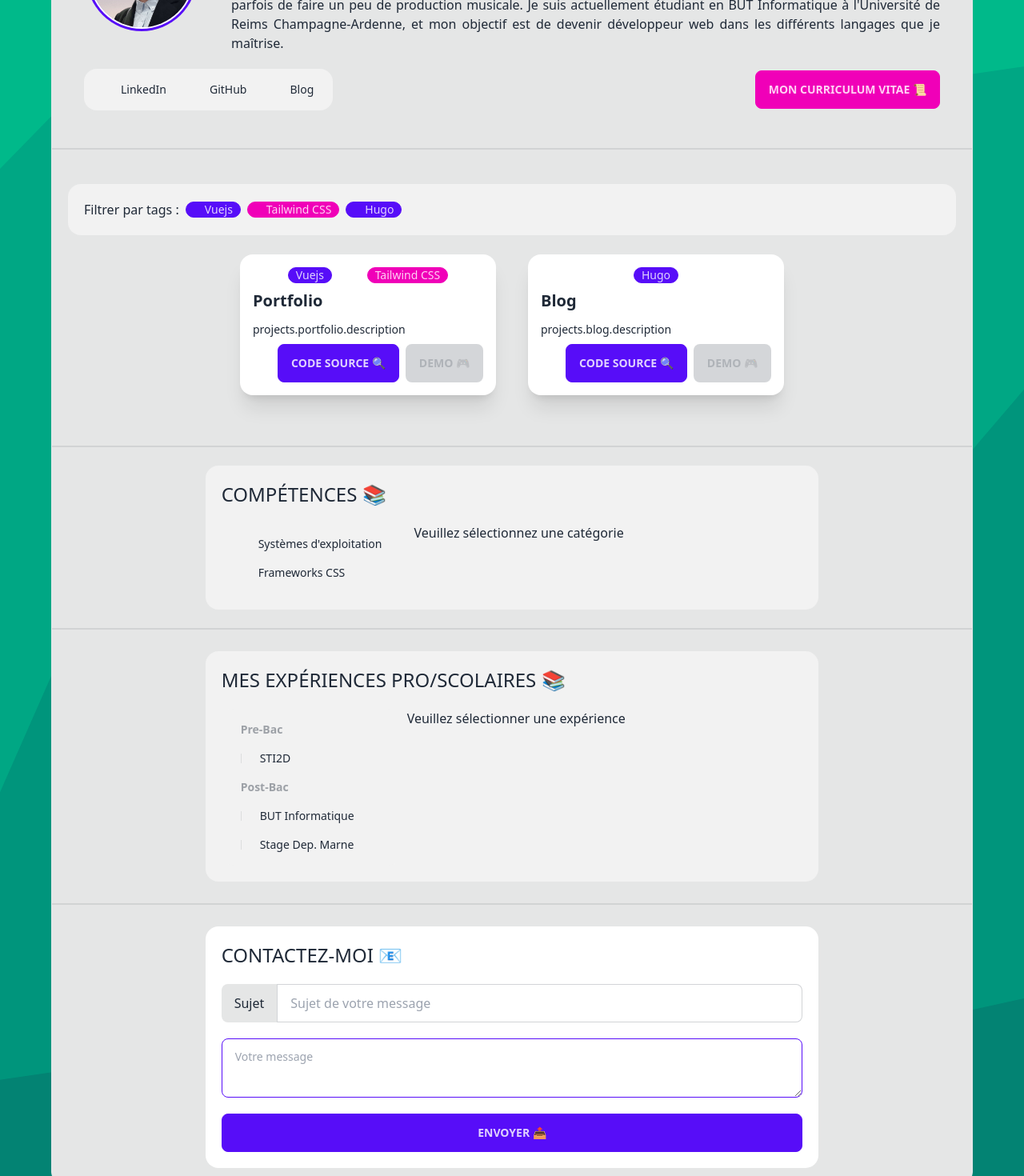
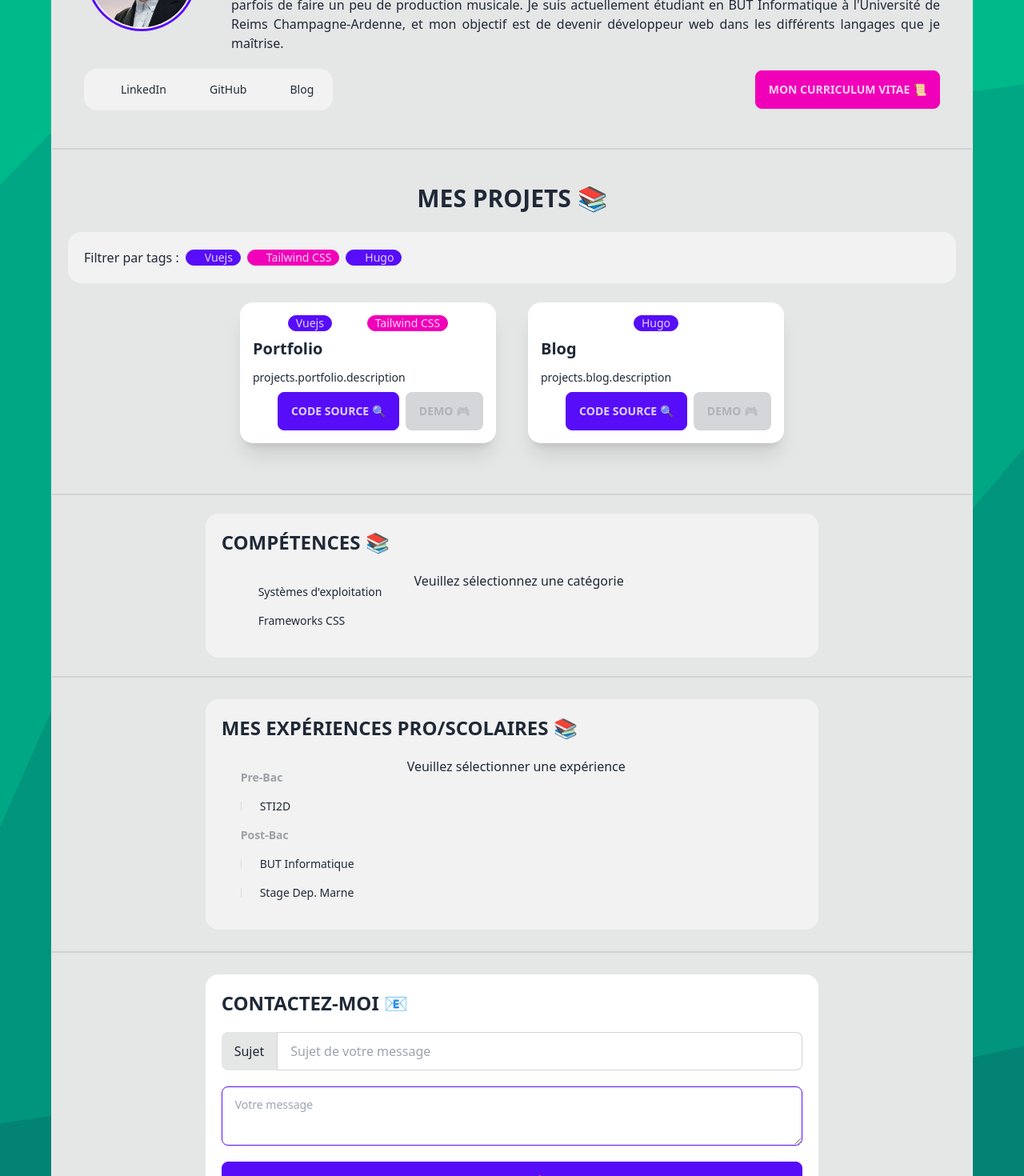
Before and after one commit to C4NX/udyczdev-vue, a Vue app: page / in a window 1280 px wide. Shown: the part 465-1935 px from the top of the page at 80% size. Built offline with nearby package versions, Linux system fonts and the light colour scheme; some icons are missing.

Commit message:
fix: title font and watch for projects

```diff
--- a/src/components/UContactForm.vue
+++ b/src/components/UContactForm.vue
@@ -1,7 +1,7 @@
 <template>
   <dialog class="modal modal-bottom sm:modal-middle" ref="modalElement">
     <form method="dialog" class="modal-box">
-      <h3 class="font-bold text-lg">{{ $t('contact.error.title') }}</h3>
+      <h3 class="text-lg font-bold">{{ $t('contact.error.title') }}</h3>
       <p class="py-4">{{ $t(t('contact.error.message')) }}</p>
       <div class="modal-action">
         <button class="btn">Close</button>
@@ -12,7 +12,7 @@
     class="flex flex-col p-5 gap-5 bg-base-100 w-2/3 rounded-box"
     @submit.prevent="() => mailTo(mail)"
   >
-    <h3 class="text-2xl">{{ $t('contact.title') }}</h3>
+    <h3 class="text-2xl font-bold">{{ $t('contact.title') }}</h3>
     <div class="form-control">
       <label class="input-group">
         <span>{{ $t('contact.subject') }}</span>
--- a/src/components/UProjectViewer.vue
+++ b/src/components/UProjectViewer.vue
@@ -1,5 +1,8 @@
 <template>
   <div class="flex flex-col gap-6 p-5">
+    <h3 class="text-3xl font-bold text-center">
+      {{ $t('projects.title') }}
+    </h3>
     <div class="bg-base-200 p-5 rounded-box flex gap-2 items-center" v-if="toolbar">
       <span>
         {{ $t('projects.toolbar.tags') }}
@@ -42,7 +45,7 @@
 
 <script setup lang="ts">
 import { type Project, type ProjectTag, getProjectTagColor } from '@/models/Project'
-import { ref } from 'vue';
+import { ref, watch } from 'vue';
 
 const props = defineProps({
   data: {
@@ -84,4 +87,9 @@ const toogleTag = (tag: ProjectTag | undefined) => {
   refreshProjects()
 }
 
+watch(() => props.data, () => {
+  projects.value = props.data
+  refreshProjects()
+})
+
 </script>
--- a/src/components/USkillsViewer.vue
+++ b/src/components/USkillsViewer.vue
@@ -1,6 +1,6 @@
 <template>
   <div class="bg-base-200 rounded-box p-5 w-2/3 flex flex-col gap-5">
-    <h3 class="text-2xl">{{ $t('skills.title') }}</h3>
+    <h3 class="text-2xl font-bold">{{ $t('skills.title') }}</h3>
     <div class="flex gap-4 flex-col-reverse sm:flex-row">
       <ul class="menu">
         <li v-for="category in data" v-bind:key="category.id">
--- a/src/components/UWorkViewer.vue
+++ b/src/components/UWorkViewer.vue
@@ -1,6 +1,6 @@
 <template>
   <div class="bg-base-200 rounded-box p-5 w-2/3 flex flex-col gap-5">
-    <h3 class="text-2xl">{{ $t('works.title') }}</h3>
+    <h3 class="text-2xl font-bold">{{ $t('works.title') }}</h3>
     <div class="flex gap-2">
       <ul class="menu bg-base-200 w-56 rounded-box">
         <li v-for="category in data" v-bind:key="category.title">
--- a/src/i18n/messages/fr-FR.json
+++ b/src/i18n/messages/fr-FR.json
@@ -14,7 +14,8 @@
   "projects": {
     "toolbar": {
       "tags": "Filtrer par tags :"
-    }
+    },
+    "title": "MES PROJETS 📚"
   },
   "contact": {
     "title": "CONTACTEZ-MOI 📧",
@@ -26,7 +27,7 @@
     },
     "error": {
       "title": "Les champs suivants sont obligatoires :",
-      "message": "Sujet et message"
+      "message": "« Sujet » et « Message »"
     }
   },
   "links": {
```
